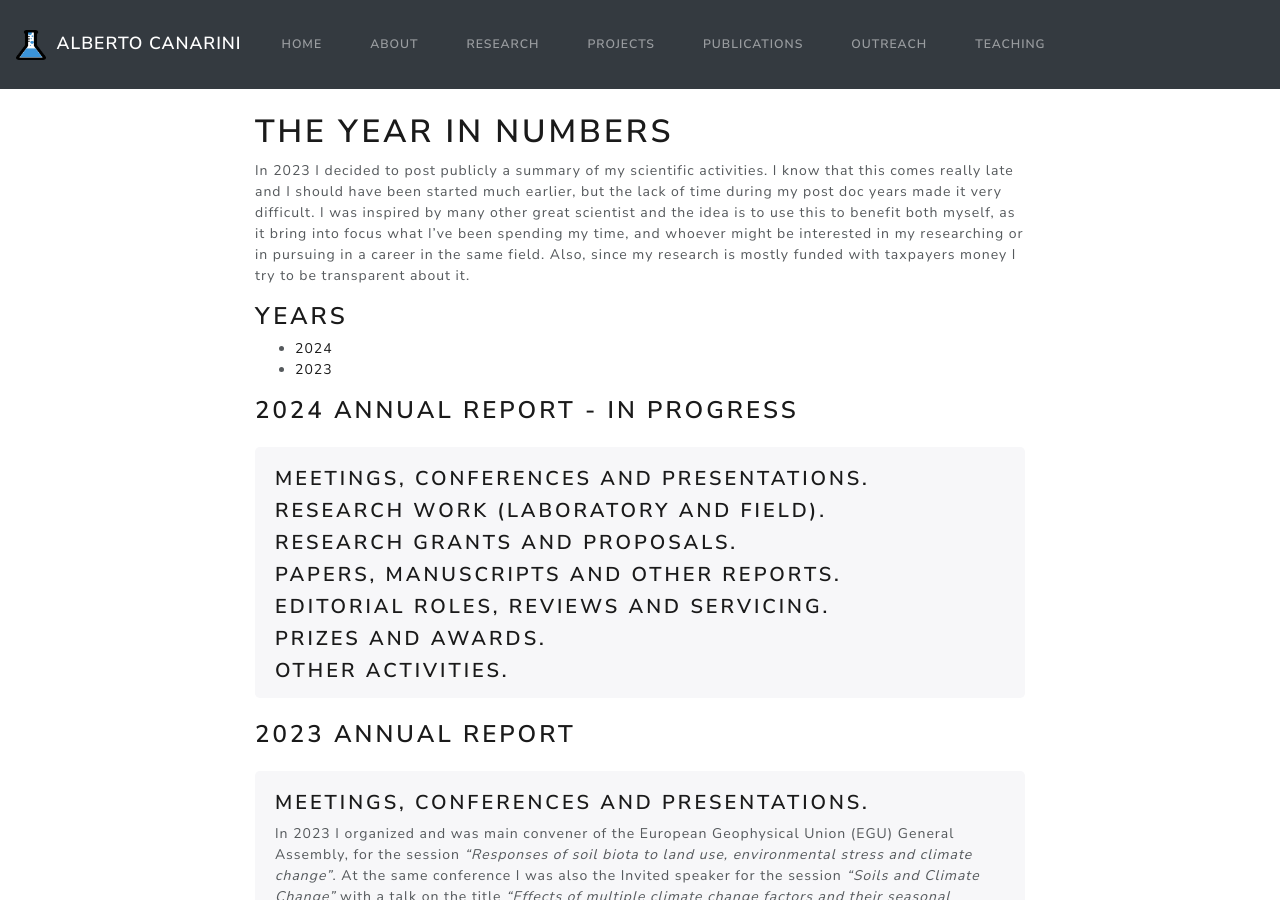
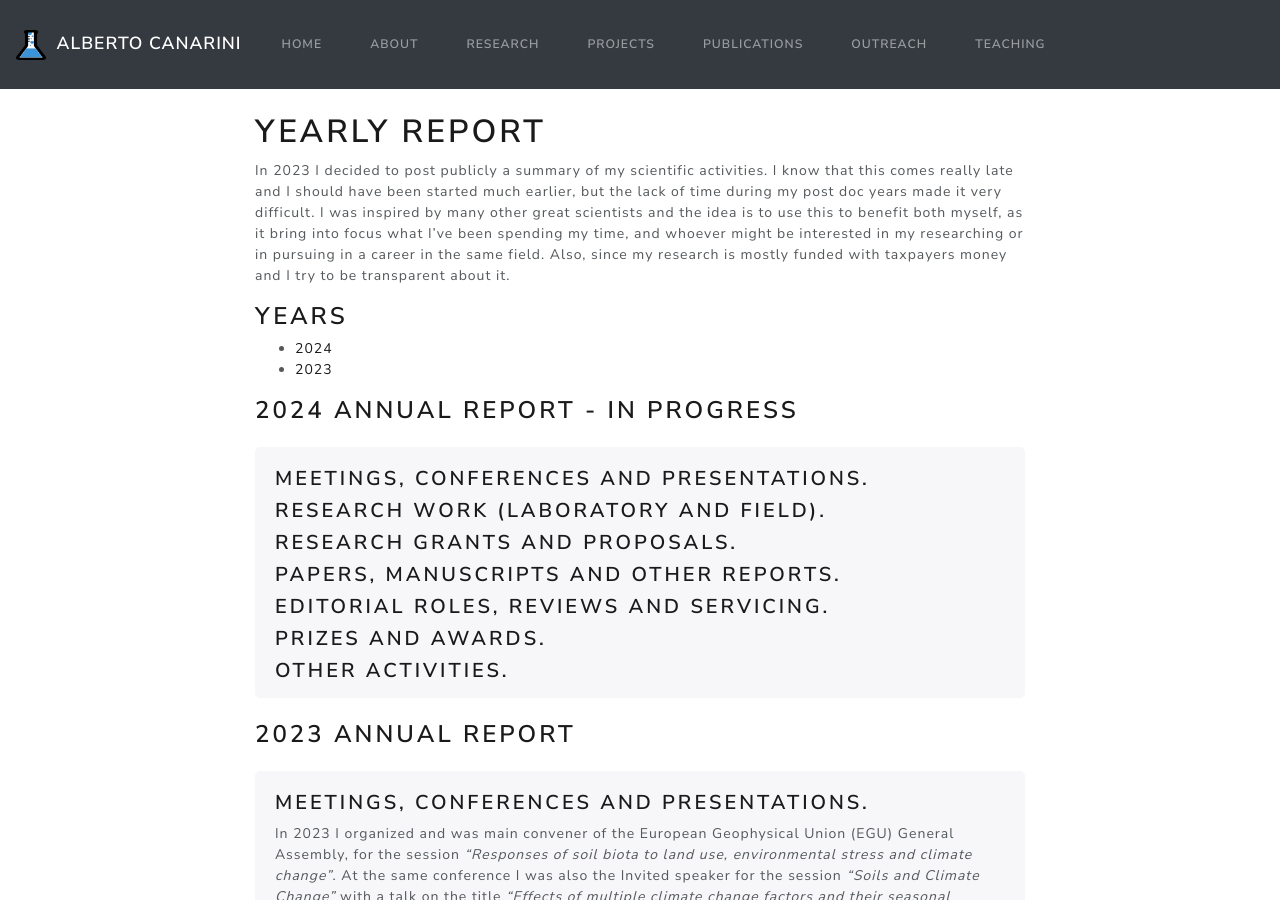
Before and after one commit to acanarini/acanarini.github.io, a Jekyll site: the page built from _pages/yearly_report.md, in a window 1280 px wide and 900 px high. Built offline with Jekyll 4.4.1, drawn with Linux system fonts in a browser that asks for light colours; nearby versions of some CDN libraries; a style sheet for code colours, icons or effects is not loaded.

Commit message:
Update yearly_report.md

```diff
--- a/_pages/yearly_report.md
+++ b/_pages/yearly_report.md
@@ -1,13 +1,13 @@
 ---
-title: "Tearly report"
+title: "Yearly report"
 layout: textlay
 sitemap: false
 permalink: /yearly_report.html
 ---
 
-# The year in numbers
+# Yearly report
 
-In 2023 I decided to post publicly a summary of my scientific activities. I know that this comes really late and I should have been started much earlier, but the lack of time during my post doc years made it very difficult. I was inspired by many other great scientist and the idea is to use this to benefit both myself, as it bring into focus what I’ve been spending my time, and whoever might be interested in my researching or in pursuing in a career in the same field. Also, since my research is mostly funded with taxpayers money I try to be transparent about it.
+In 2023 I decided to post publicly a summary of my scientific activities. I know that this comes really late and I should have been started much earlier, but the lack of time during my post doc years made it very difficult. I was inspired by many other great scientists and the idea is to use this to benefit both myself, as it bring into focus what I’ve been spending my time, and whoever might be interested in my researching or in pursuing in a career in the same field. Also, since my research is mostly funded with taxpayers money and I try to be transparent about it.
 
 
 ### Years
```
